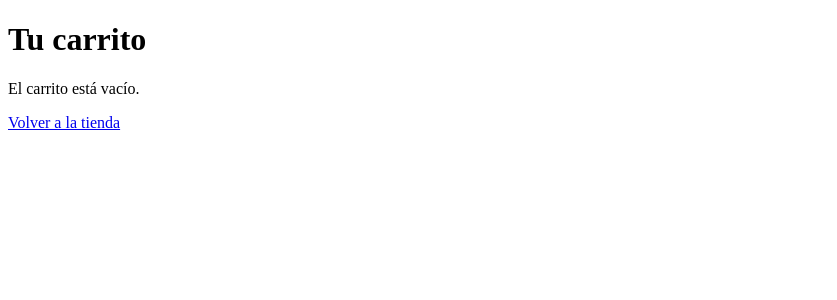
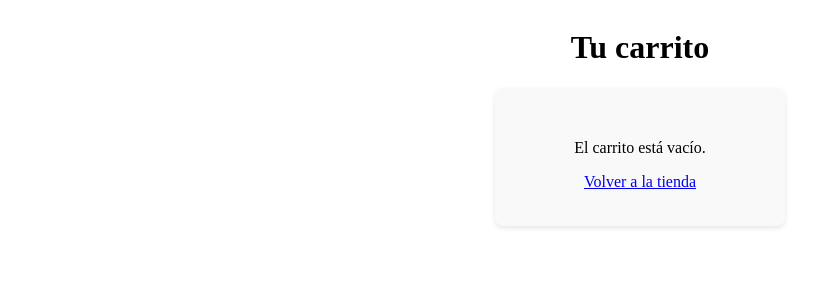
Before and after one commit to Looxi18/Backend-, a Node server app: template views/cart.handlebars in a window 1280 px wide. Shown: the top 300 px of the page, without its empty margins (0-837 px from the left). Run offline with Node 20, Linux system fonts and the light colour scheme; the template is opened without the code that fills it, so the values that code supplies are empty; some libraries are stand-ins or nearby versions.

Commit message:
Actualizacion

```diff
--- /dev/null
+++ b/public/css/styles.css
@@ -0,0 +1,45 @@
+.products-container {
+  display: flex;
+  flex-wrap: wrap;
+  justify-content: center;
+  gap: 20px;
+  padding: 20px;
+}
+
+.home-products {
+  background-color: #f9f9f9;
+  padding: 15px;
+  border-radius: 8px;
+  width: 220px;
+  text-align: center;
+  box-shadow: 0 2px 5px rgba(0,0,0,0.1);
+}
+
+.navbar{
+  display: flex;
+    justify-content: space-evenly;
+    flex-wrap: nowrap;
+    align-items: center;
+}
+
+
+.sectionText{
+  display: flex;
+  justify-content: center;
+}
+
+.cart{
+  display: grid;
+  justify-content: center;
+  align-items: center;
+  justify-items: center;
+}
+
+.cart-products {
+  background-color: #f9f9f9;
+  padding: 35px;
+  border-radius: 8px;
+  width: 220px;
+  text-align: center;
+  box-shadow: 0 2px 5px rgba(0,0,0,0.1);
+}
--- a/src/app.js
+++ b/src/app.js
@@ -41,6 +41,17 @@ app.use('/api/products', productsApiRouter);
 app.use('/api/carts', cartsApiRouter);
 app.use('/', viewsRouter);
 
+import path from 'path';
+import { fileURLToPath } from 'url';
+
+const __filename = fileURLToPath(import.meta.url);
+const __dirname = path.dirname(__filename);
+
+// Sirve archivos estáticos desde ../public
+app.use(express.static(path.join(__dirname, '..', 'public')));
+
+
+
 
 // MongoDB Connection
 mongoose.connect(MONGO_URI).then(()=>{
--- a/src/routes/views.routes.js
+++ b/src/routes/views.routes.js
@@ -16,7 +16,7 @@ router.get('/', async (req, res) => {
   }
 });
 
-const DEFAULT_CART_ID = '67edfff2a02f0a770ef66db6';
+const DEFAULT_CART_ID = '684dabcc3d33e3d5cfa1cf9d';
 
 
 router.get('/cart/add/:pid', async (req, res) => {
--- a/views/cart.handlebars
+++ b/views/cart.handlebars
@@ -1,16 +1,20 @@
 <!DOCTYPE html>
 <html lang="en">
+
 <head>
   <meta charset="UTF-8">
   <title>Carrito</title>
+  <link rel="stylesheet" href="/css/styles.css">
+
 </head>
-<body>
+
+<body class="cart">
   <h1>Tu carrito</h1>
 
+  <div class="cart-products" >
     {{#if cart.products.length}}
-    <ul>
     {{#each cart.products}}
-        <li style="margin-bottom: 30px;">
+    <img class="cart" src="{{this.product.image}}" alt="{{this.product.title}}" width="150">
     <h3>{{this.product.title}}</h3>
     <p>{{this.product.description}}</p>
     <p>Precio unitario: ${{this.product.price}}</p>
@@ -23,25 +27,27 @@
 
     <p>Subtotal: ${{multiply this.product.price this.quantity}}</p>
 
-          <img src="{{this.product.image}}" alt="{{this.product.title}}" width="150">
+
 
     <form action="/cart/remove/{{this.product._id}}" method="POST">
       <button type="submit">Eliminar del carrito</button>
     </form>
-        </li>
     {{/each}}
-    </ul>
 
-    <h2>Total: ${{total}}</h2>
+    <h2 class="cart">Total: ${{total}}</h2>
 
     <form action="/cart/{{cart._id}}/purchase" method="POST">
-      <button type="submit">Finalizar compra</button>
+      <button class="cart" type="submit">Finalizar compra</button>
     </form>
 
     {{else}}
-    <p>El carrito está vacío.</p>
+    <p class="cart">El carrito está vacío.</p>
     {{/if}}
 
-  <a href="/">Volver a la tienda</a>
+    <a class="cart" href="/">Volver a la tienda</a>
+  </div>
+
+
 </body>
+
 </html>
--- a/views/product.handlebars
+++ b/views/product.handlebars
@@ -3,6 +3,7 @@
 <head>
   <meta charset="UTF-8">
   <title>Tienda</title>
+
 </head>
 <body>
   <h1>Productos disponibles</h1>
```
Also changed, not shown: views/home.handlebars (+13 -4 lines). Lines whose indentation alone changed are shown as unchanged.
